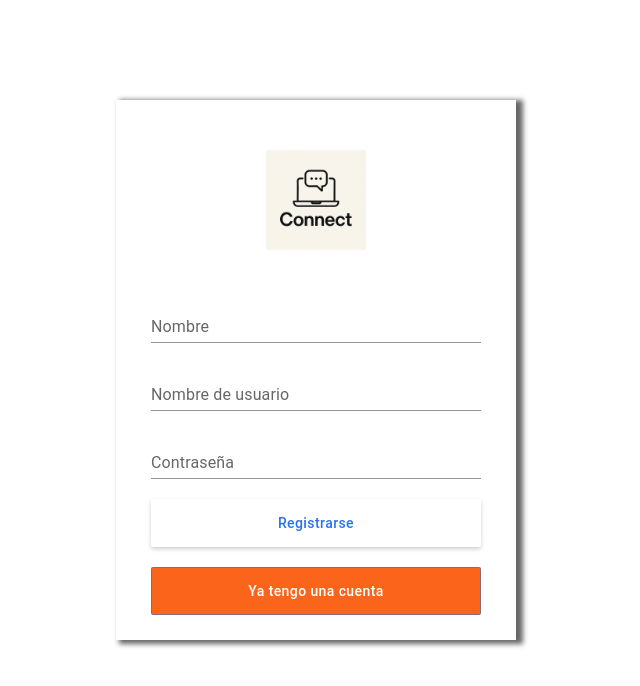
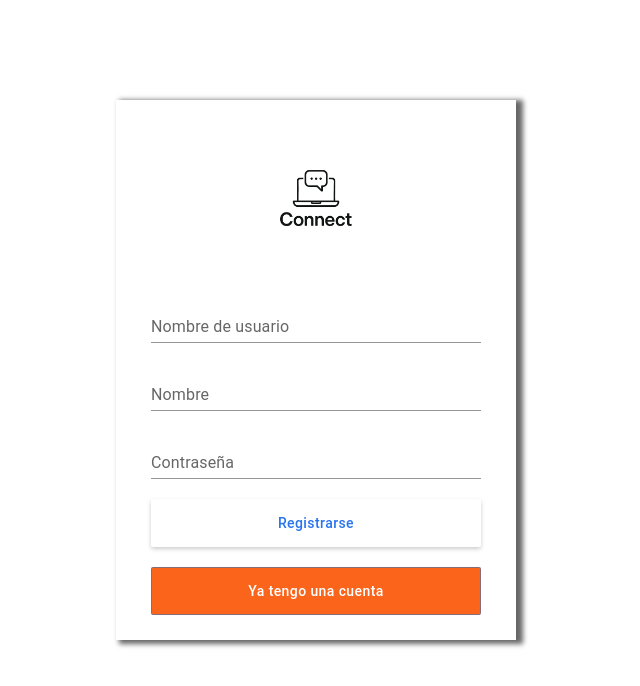
Before and after one commit to Alej0rtiz/Blog-MERN--Cliente, a React (Create React App) app: page / in a window 1280 px wide. Both pictures are taken after a click on the button "Crear una Cuenta". Shown: the top 686 px of the page, without its empty margins (324-964 px from the left). Built offline with nearby package versions, Linux system fonts and the light colour scheme.

Commit message:
Modificaciones - Login
Se ha documentado con comentarios el componente del Login para los colaboradores y se han añadido funciones (por completar) relacionadas al formulario de registro

```diff
--- a/src/App.js
+++ b/src/App.js
@@ -1,4 +1,3 @@
-import logo from './logo.svg';
 import './App.css';
 
 //Componentes:
--- a/src/Componentes/Cuenta/Login.jsx
+++ b/src/Componentes/Cuenta/Login.jsx
@@ -6,7 +6,7 @@ import { useState } from 'react';
 import { Box, TextField, Button, styled } from '@mui/material';
 
 //imports de assets
-import LoginImage from '../../assets/Image-logo.png';
+import LoginImage from '../../assets/Logo-nobg.png';
 
 
 //Elementos estilizados
@@ -53,42 +53,67 @@ const SingUpButton = styled(Button)`
     box-shadow: 0 2px 4px 0 rgb(0 0 0 / 20%);
 `;
 
+// Valores iniciales para el formulario de registro (signup):
+const signupInitialValues = {
+    name: '',   //nombre real
+    username: '',   //nombre de usuario
+    password: '',   //contraseña
+}
+
 
 const Login = () => {
 
-    //validacion para inicio de sesion o registro de usuario
-
+    // Estado para alternar entre las vistas "login" y "signup"
     const [account, toggleAccount] = useState('login');
 
+    // Estado para almacenar los datos del formulario de registro
+    const [signup, setSignup] = useState(signupInitialValues);
+
+
+     // Función que alterna entre la vista de login y registro
     const toggleSingUp = () => {
+        // Si ya está en la vista de registro, se vuelve al login; si no, cambia a signup
         account === 'signup' ? toggleAccount('login') : toggleAccount('signup');
     }
 
+    // Función que se ejecuta cada vez que el usuario escribe en un input
+    // Actualiza el estado "signup" usando el "name" del campo como clave
+    const onInputChange = (e) =>{
+
+        setSignup({...signup, [e.target.name]: e.target.value});
 
 
-    //retorno de Login
+    }
+
+
+    //retorno del componente
     return(
         <Componente>
             <Box>
                 <Imagen src={LoginImage} alt="Logo de Connect"/>
 
                 {
+                     /* Renderizado condicional según si estamos en login o registro */
                     account === 'login' ?
 
+                    //vista de inicio de sesion
                     <Wrapper>
                     <TextField variant='standard' label='Nombre de usuario' />
                     <TextField variant='standard' label='Contraseña' />
                     <LoginButton variant='contained'>Iniciar Sesión</LoginButton>
+                    {/* Botón para cambiar a la vista de registro */}
                     <SingUpButton onClick={() => toggleSingUp()} variant='outlined'>Crear una Cuenta</SingUpButton>
                 </Wrapper>
 
                 :
 
+                //vista de registro
                 <Wrapper>
-                    <TextField variant='standard' label='Nombre' />
-                    <TextField variant='standard' label='Nombre de usuario' />
-                    <TextField variant='standard' label='Contraseña' />
+                    <TextField variant='standard' name='UserName' label='Nombre de usuario' onChange={(e)=> onInputChange(e)} />
+                    <TextField variant='standard' name='Name' label='Nombre' onChange={(e)=> onInputChange(e)} />
+                    <TextField variant='standard' name='Password' label='Contraseña' onChange={(e)=> onInputChange(e)} />
                     <SingUpButton variant='contained'>Registrarse</SingUpButton>
+                    {/* Botón para volver a la vista de login */}
                     <LoginButton onClick={() => toggleSingUp()} variant='outlined'>Ya tengo una cuenta</LoginButton>
                 </Wrapper>
 
```
Also changed, not shown: src/assets/Logo-nobg.png (added).
